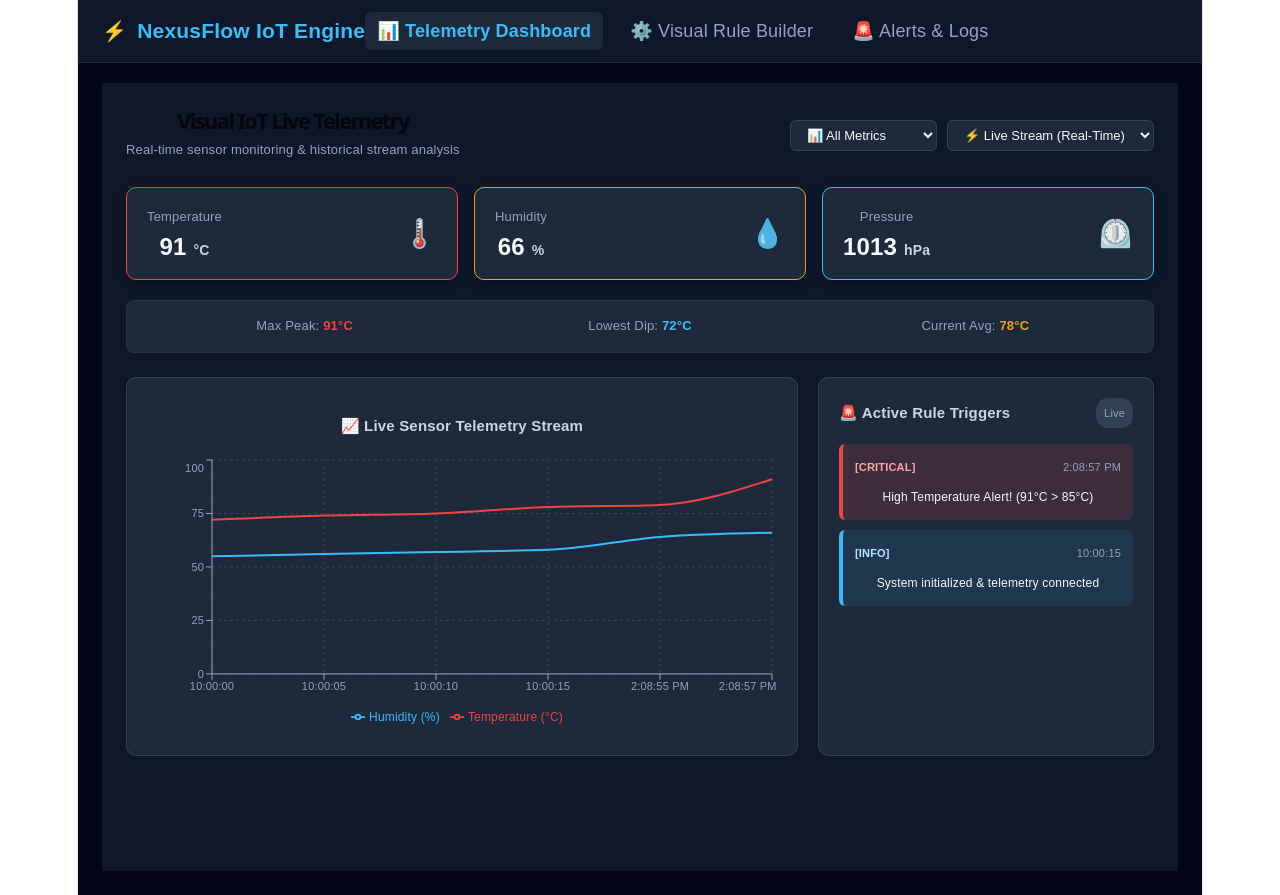
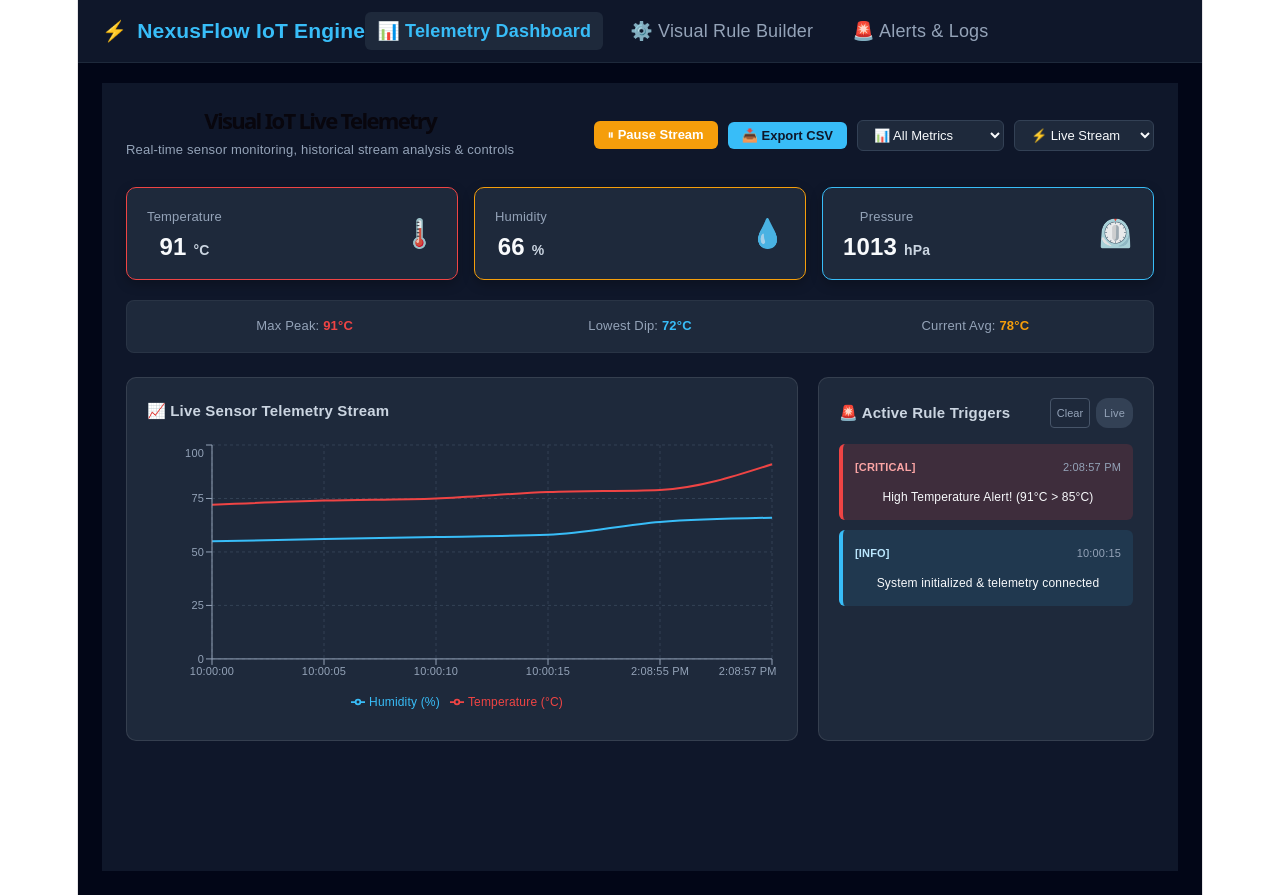
Before and after one commit to Mahalakshmi102/NexusFlow, a React app in the folder frontend/: page / in a window 1280 px wide. Built offline with nearby package versions, Linux system fonts and the light colour scheme; the HTML template or start-up script is replaced by a standard one.

Commit message:
feat: [Week 3 Day 5] add CSV data export, live stream pause-resume and alert management

```diff
--- a/frontend/src/pages/Dashboard.jsx
+++ b/frontend/src/pages/Dashboard.jsx
@@ -64,11 +64,15 @@ export default function Dashboard() {
     { id: 1, time: '10:00:15', type: 'INFO', msg: 'System initialized & telemetry connected' },
   ]);
 
-  // Week 3 Day 4: Metric Filter & Range States
   const [selectedMetric, setSelectedMetric] = useState('all');
   const [timeRange, setTimeRange] = useState('live');
 
+  // Week 3 Day 5: Stream Pause / Resume State
+  const [isPaused, setIsPaused] = useState(false);
+
   useEffect(() => {
+    if (isPaused) return;
+
     const interval = setInterval(() => {
       const now = new Date().toLocaleTimeString();
       const newTemp = Math.floor(Math.random() * (95 - 68 + 1)) + 68;
@@ -109,9 +113,8 @@ export default function Dashboard() {
     }, 2000);
 
     return () => clearInterval(interval);
-  }, []);
+  }, [isPaused]);
 
-  // Day 4: Summary Analytics Calculations
   const stats = useMemo(() => {
     if (!chartData.length) return { maxTemp: 0, minTemp: 0, avgTemp: 0 };
     const temps = chartData.map((d) => d.temperature);
@@ -121,18 +124,70 @@ export default function Dashboard() {
     return { maxTemp: max, minTemp: min, avgTemp: avg };
   }, [chartData]);
 
+  // Week 3 Day 5: CSV Export Handler
+  const exportTelemetryCSV = () => {
+    const headers = 'Time,Temperature(°C),Humidity(%)\n';
+    const rows = chartData
+      .map((row) => `${row.time},${row.temperature},${row.humidity}`)
+      .join('\n');
+    const blob = new Blob([headers + rows], { type: 'text/csv' });
+    const url = window.URL.createObjectURL(blob);
+    const a = document.createElement('a');
+    a.href = url;
+    a.download = `Telemetry_Report_${new Date().toISOString().slice(0, 10)}.csv`;
+    a.click();
+    window.URL.revokeObjectURL(url);
+  };
+
+  // Week 3 Day 5: Clear Alerts Handler
+  const clearAlerts = () => {
+    setAlerts([]);
+  };
+
   return (
     <div style={{ padding: '24px', background: '#0f172a', minHeight: 'calc(100vh - 60px)', color: '#ffffff' }}>
       <div style={{ display: 'flex', justifyContent: 'space-between', alignItems: 'center', marginBottom: '24px', flexWrap: 'wrap', gap: '12px' }}>
         <div>
           <h1 style={{ fontSize: '22px', fontWeight: '700', margin: 0 }}>Visual IoT Live Telemetry</h1>
           <p style={{ fontSize: '13px', color: '#94a3b8', marginTop: '4px' }}>
-            Real-time sensor monitoring & historical stream analysis
+            Real-time sensor monitoring, historical stream analysis & controls
           </p>
         </div>
 
-        {/* Day 4: Filter Controls */}
-        <div style={{ display: 'flex', gap: '10px' }}>
+        {/* Day 5: Controls (Pause/Play, Export, Filters) */}
+        <div style={{ display: 'flex', gap: '10px', alignItems: 'center', flexWrap: 'wrap' }}>
+          <button
+            onClick={() => setIsPaused(!isPaused)}
+            style={{
+              background: isPaused ? '#10b981' : '#f59e0b',
+              color: '#ffffff',
+              border: 'none',
+              padding: '6px 14px',
+              borderRadius: '6px',
+              fontSize: '13px',
+              fontWeight: '600',
+              cursor: 'pointer',
+            }}
+          >
+            {isPaused ? '▶ Resume Stream' : '⏸ Pause Stream'}
+          </button>
+
+          <button
+            onClick={exportTelemetryCSV}
+            style={{
+              background: '#38bdf8',
+              color: '#0f172a',
+              border: 'none',
+              padding: '6px 14px',
+              borderRadius: '6px',
+              fontSize: '13px',
+              fontWeight: '600',
+              cursor: 'pointer',
+            }}
+          >
+            📥 Export CSV
+          </button>
+
           <select
             value={selectedMetric}
             onChange={(e) => setSelectedMetric(e.target.value)}
@@ -166,7 +221,7 @@ export default function Dashboard() {
               cursor: 'pointer',
             }}
           >
-            <option value="live">⚡ Live Stream (Real-Time)</option>
+            <option value="live">⚡ Live Stream</option>
             <option value="5m">⏱️ Last 5 Mins</option>
             <option value="15m">⏳ Last 15 Mins</option>
           </select>
@@ -205,7 +260,7 @@ export default function Dashboard() {
         />
       </div>
 
-      {/* Day 4: Statistical Quick-Insight Bar */}
+      {/* Statistical Summary Bar */}
       <div
         style={{
           display: 'grid',
@@ -226,7 +281,7 @@ export default function Dashboard() {
       </div>
 
       <div style={{ display: 'grid', gridTemplateColumns: '2fr 1fr', gap: '20px' }}>
-        {/* Stream Chart with Metric Selectivity */}
+        {/* Live Stream Chart */}
         <div
           style={{
             background: '#1e293b',
@@ -235,9 +290,16 @@ export default function Dashboard() {
             border: '1px solid rgba(255, 255, 255, 0.1)',
           }}
         >
-          <h3 style={{ fontSize: '15px', marginBottom: '16px', color: '#cbd5e1' }}>
+          <div style={{ display: 'flex', justifyContent: 'space-between', alignItems: 'center', marginBottom: '16px' }}>
+            <h3 style={{ fontSize: '15px', margin: 0, color: '#cbd5e1' }}>
               📈 Live Sensor Telemetry Stream
             </h3>
+            {isPaused && (
+              <span style={{ fontSize: '11px', color: '#f59e0b', background: 'rgba(245, 158, 11, 0.1)', padding: '2px 8px', borderRadius: '4px' }}>
+                PAUSED
+              </span>
+            )}
+          </div>
           <div style={{ width: '100%', height: 280 }}>
             <ResponsiveContainer width="100%" height="100%">
               <LineChart data={chartData}>
@@ -257,7 +319,7 @@ export default function Dashboard() {
           </div>
         </div>
 
-        {/* Active Rule Triggers Panel */}
+        {/* Active Rule Triggers & Alerts Panel with Clear History */}
         <div
           style={{
             background: '#1e293b',
@@ -270,13 +332,34 @@ export default function Dashboard() {
         >
           <div style={{ display: 'flex', justifyContent: 'space-between', alignItems: 'center', marginBottom: '16px' }}>
             <h3 style={{ fontSize: '15px', margin: 0, color: '#cbd5e1' }}>🚨 Active Rule Triggers</h3>
+            <div style={{ display: 'flex', gap: '6px' }}>
+              <button
+                onClick={clearAlerts}
+                style={{
+                  background: 'transparent',
+                  color: '#94a3b8',
+                  border: '1px solid #475569',
+                  borderRadius: '4px',
+                  fontSize: '11px',
+                  padding: '2px 6px',
+                  cursor: 'pointer',
+                }}
+              >
+                Clear
+              </button>
               <span style={{ fontSize: '11px', background: '#334155', padding: '2px 8px', borderRadius: '12px', color: '#94a3b8' }}>
                 Live
               </span>
             </div>
+          </div>
 
           <div style={{ display: 'flex', flexDirection: 'column', gap: '10px', overflowY: 'auto', maxHeight: '250px' }}>
-            {alerts.map((item) => (
+            {alerts.length === 0 ? (
+              <div style={{ fontSize: '12px', color: '#64748b', textAlign: 'center', marginTop: '20px' }}>
+                No active alerts
+              </div>
+            ) : (
+              alerts.map((item) => (
                 <div
                   key={item.id}
                   style={{
@@ -294,7 +377,8 @@ export default function Dashboard() {
                   </div>
                   <div style={{ fontSize: '12px', color: '#f8fafc', fontWeight: '500' }}>{item.msg}</div>
                 </div>
-            ))}
+              ))
+            )}
           </div>
         </div>
       </div>
```
Lines whose indentation alone changed are shown as unchanged.
